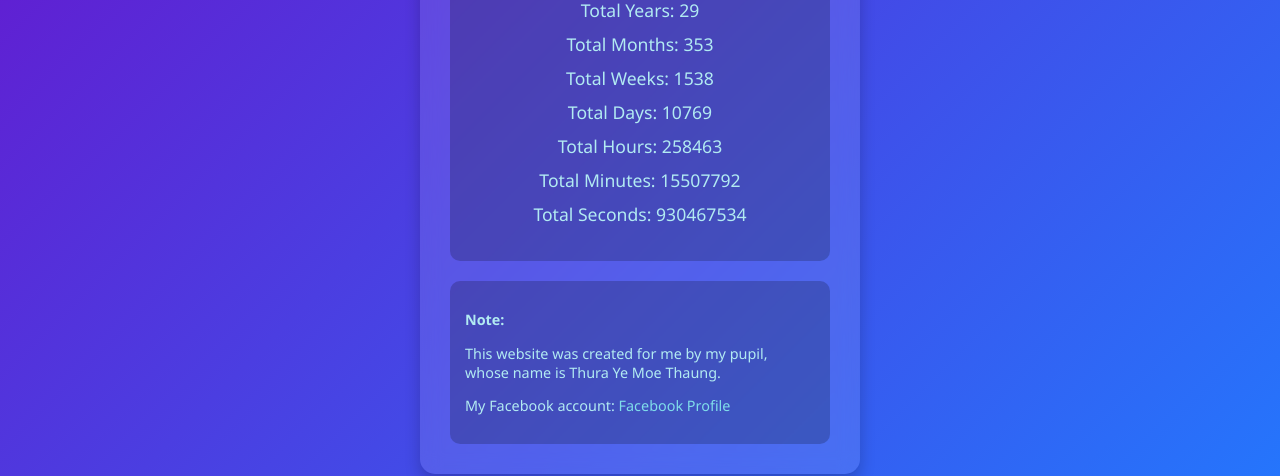
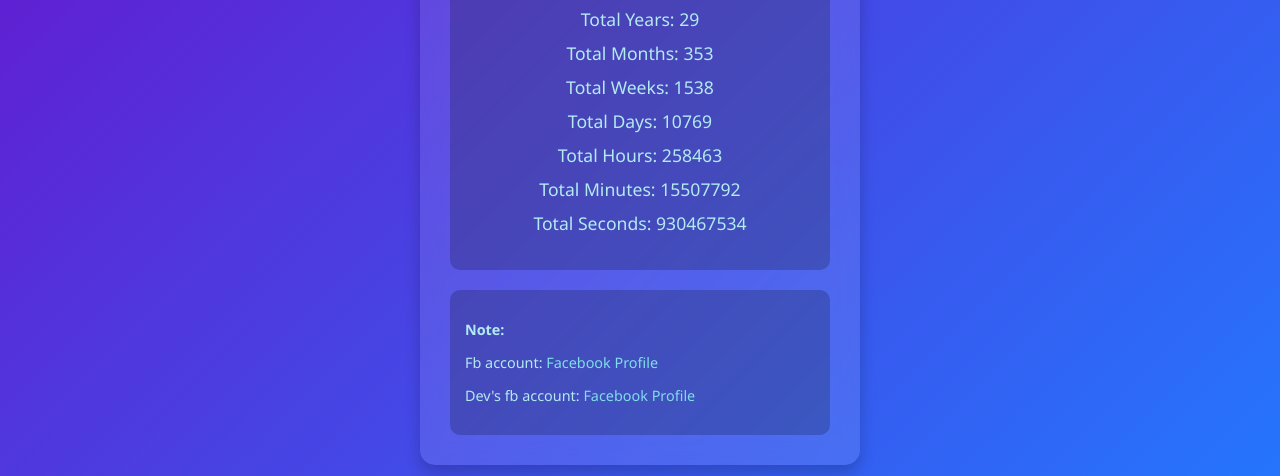
Before and after one commit to sknaing29/Thura-Aung, a plain HTML site: page index.html in a window 1280 px wide. Shown: the part 324-800 px from the top of the page. Drawn offline with Linux system fonts and the light colour scheme.

Commit message:
Update index.html

```diff
--- a/index.html
+++ b/index.html
@@ -107,8 +107,8 @@
     </div>
     <div class="note-section">
       <p><strong>Note:</strong></p>
-      <p>This website was created for me by my pupil, whose name is Thura Ye Moe Thaung.</p>
-      <p>My Facebook account: <a href="https://www.facebook.com/profile.php?id=100010817761719" target="_blank">Facebook Profile</a></p>
+      <p>Fb account: <a href="https://www.facebook.com/profile.php?id=100010817761719" target="_blank">Facebook Profile</a></p>
+      <p>Dev's fb account: <a href="https://www.facebook.com/profile.php?id=61556271778084" target="_blank">Facebook Profile</a></p>
     </div>
   </div>
 
```
